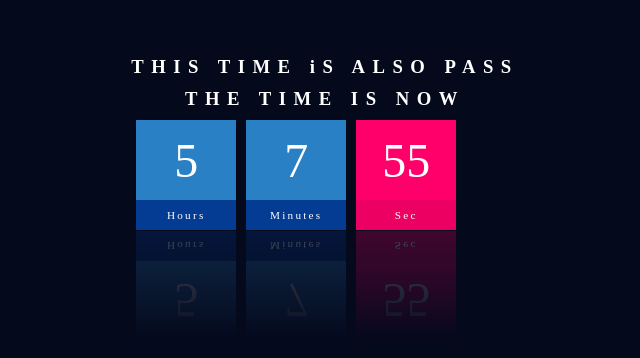
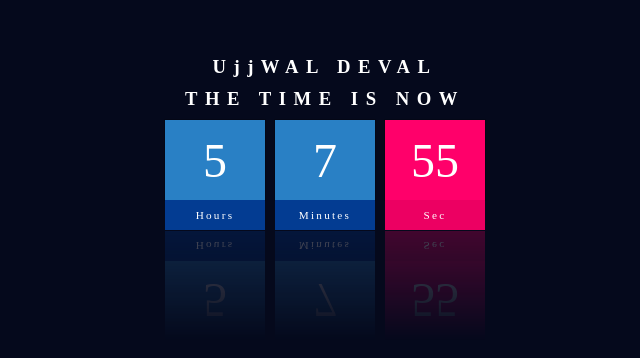
Before and after one commit to 123949/digitalWatch.github.io, a plain HTML site: page index.html in a window 1280 px wide. Shown: the part 262-620 px from the top of the page, without its empty margins (315-955 px from the left). Drawn offline with Linux system fonts and the light colour scheme.

Commit message:
Update index.html

```diff
--- a/index.html
+++ b/index.html
@@ -15,7 +15,7 @@
     START HTML FOR CLOCK
 	======================-->
 <div id="clock">
-    <h3>THIS TIME iS ALSO PASS</h3>
+    <h3>UjjWAL DEVAL</h3>
    <h3>THE TIME IS NOW</h3>
    <div id="time">
         <div> <span id="hour"></span><span>Hours</span></div>
```
